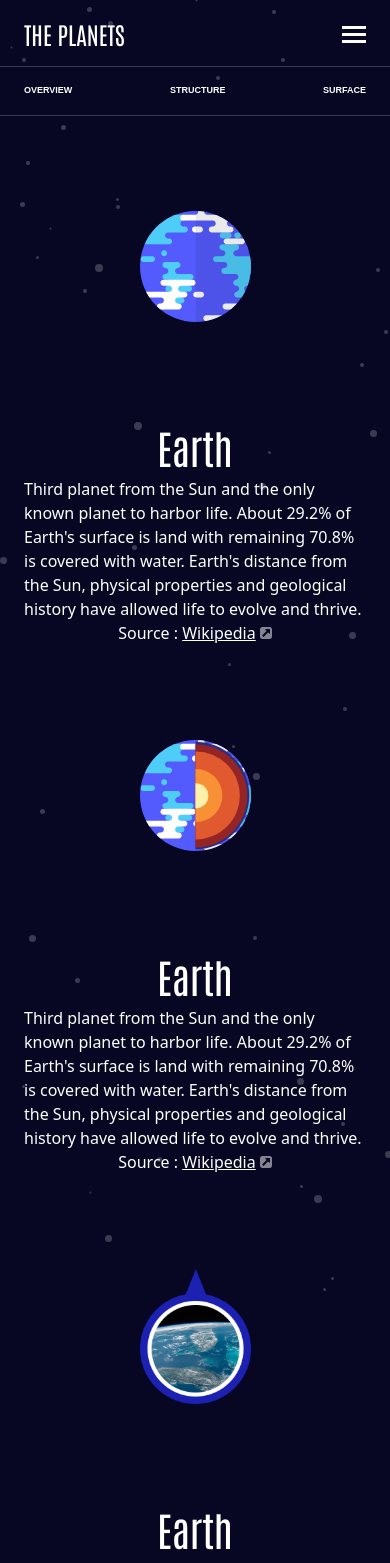
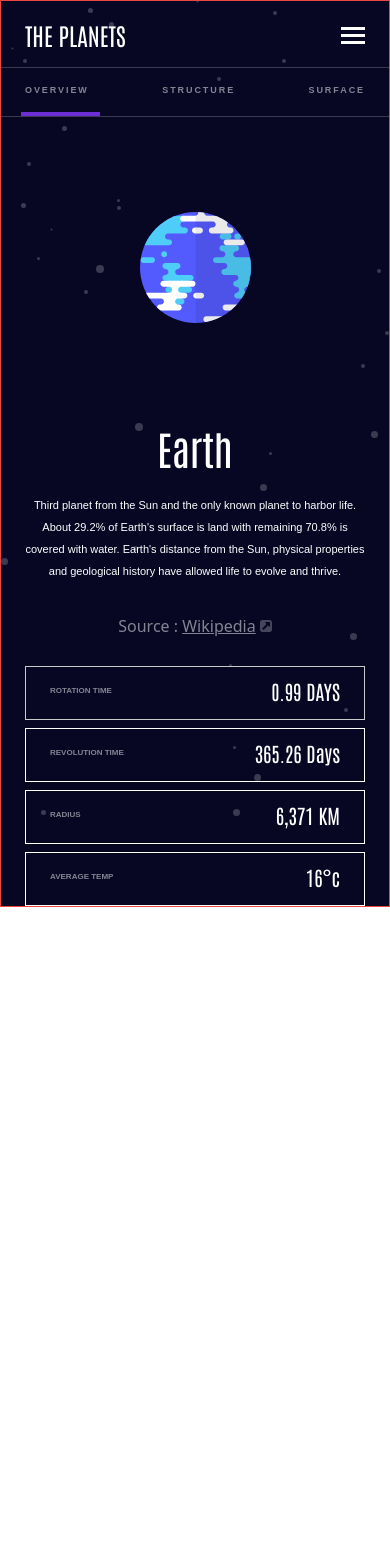
Before and after one commit to dlkokhta/planets-fact-site, a React (Vite) app: page /main/earth in a window 390 px wide. Shown: the top 1563 px of the page. After the commit the page ends 907 px from the top, so only its background shows below. Built offline with nearby package versions, Linux system fonts and the light colour scheme.

Commit message:
finished mobile version

```diff
--- a/src/App.jsx
+++ b/src/App.jsx
@@ -5,7 +5,7 @@ import MainNavigation from "./components/MainNavigation";
 function App() {
   return (
     <div className="reset ">
-      <div className=" bg-image w-screen min-h-screen">
+      <div className=" bg-image w-screen min-h-screen border border-red-500 ">
         <MainNavigation />
 
         <Routes>
--- a/src/pages/PlanetsName.jsx
+++ b/src/pages/PlanetsName.jsx
@@ -4,25 +4,28 @@ import React, { useState } from "react";
 
 function PlanetsName() {
   const { name } = useParams();
-  const [overviewVisible, setOverviewVisible] = useState(true);
-  const [structureVisible, setStructureVisible] = useState(false);
-  const [surfaceVisible, setSurfaceVisible] = useState(false);
+  // const [overviewVisible, setOverviewVisible] = useState(true);
+  // const [structureVisible, setStructureVisible] = useState(false);
+  // const [surfaceVisible, setSurfaceVisible] = useState(false);
   console.log(name);
+  const [currentSection, setCurrentSection] = useState("overview");
 
   const planetData = planetsData.find(
     (item) => item.name.toUpperCase() === name.toUpperCase()
   );
 
+  console.log(planetData.color);
+
   const overviewClickHandler = () => {
-    setOverviewVisible(false);
+    setCurrentSection("overview");
   };
 
   const structureClickHandler = () => {
-    setStructureVisible(false);
+    setCurrentSection("structure");
   };
 
   const surfaceClickHandler = () => {
-    setStructureVisible(false);
+    setCurrentSection("surface");
   };
 
   return (
@@ -31,40 +34,109 @@ function PlanetsName() {
         <div>
           <div className="flex justify-between items-center p-[17px] pr-[24px] pl-[24px]">
             <h1
-              className="text-white text-[9px] font-spartan font-bold"
+              className="text-white text-[9px] font-spartan font-bold tracking-[1.93px] leading-[10px] opacity-[50%] cursor-pointer hover:text-white hover:opacity-[100] "
               onClick={overviewClickHandler}
             >
               OVERVIEW
             </h1>
+
             <h1
-              className="text-white text-[9px] font-spartan font-bold"
+              className="text-white text-[9px] font-spartan font-bold tracking-[1.93px] leading-[10px] opacity-[50%] cursor-pointer  hover:text-white hover:opacity-[100]"
               onClick={structureClickHandler}
             >
               STRUCTURE
             </h1>
             <h1
-              className="text-white text-[9px] font-spartan font-bold"
+              className="text-white text-[9px] font-spartan font-bold tracking-[1.93px] leading-[10px] opacity-[50%] cursor-pointer  hover:text-white hover:opacity-[100]"
               onClick={surfaceClickHandler}
             >
               SURFACE
             </h1>
           </div>
+          <div className="  flex  ml-[20px] mr-[15px] ">
+            <div
+              style={
+                currentSection === "overview"
+                  ? {
+                      background: planetData.color,
+                    }
+                  : currentSection === "structure"
+                  ? {
+                      background: "#070724",
+                    }
+                  : {
+                      background: "#070724",
+                    }
+              }
+              className="w-[85px] h-[4px] "
+            ></div>
+            <div
+              style={
+                currentSection === "overview"
+                  ? {
+                      background: "#070724",
+                    }
+                  : currentSection === "structure"
+                  ? {
+                      background: planetData.color,
+                    }
+                  : {
+                      background: "#070724",
+                    }
+              }
+              className=" w-[85px] h-[4px] ml-[60px]"
+            ></div>
+            <div
+              style={
+                currentSection === "overview"
+                  ? {
+                      background: "#070724",
+                    }
+                  : currentSection === "structure"
+                  ? {
+                      background: "#070724",
+                    }
+                  : {
+                      background: planetData.color,
+                    }
+              }
+              className=" w-[80px] h-[4px] ml-[60px]"
+            ></div>
+          </div>
           <div className=" h-[1px] bg-white bg-opacity-20 w-[100%] flex "></div>
+        </div>
 
         <div>
           <img
             className=" mx-auto w-[111px] mt-[95px]"
-              src={planetData.images.planet}
+            src={
+              currentSection === "overview"
+                ? planetData.images.planet
+                : currentSection === "structure"
+                ? planetData.images.internal
+                : planetData.images.planet
+            }
           />
-
+          {currentSection === "surface" && (
+            <img
+              src={planetData.images.geology}
+              className="w-[50px] h-[60px] absolute   top-[290px] left-[164px] "
+            />
+          )}
           <div className=" text-white mt-[95px] mb-[28px] pr-[24px]  pl-[24px]">
-              <h1 className=" font-antonio text-center text-[40px] pt-[0]">
+            <h1 className=" font-antonio text-center text-[40px] pt-[0] pb-[16px]">
               {planetData.name}
             </h1>
 
-              <p className="">{planetData.overview.content}</p>
+            <p className=" font-spartan font-[400] text-[11px] leading-[22px]  line-clamp-4  text-center">
+              {currentSection === "overview"
+                ? planetData.overview.content
+                : currentSection === "structure"
+                ? planetData.structure.content
+                : planetData.geology.content}
+            </p>
 
-              <div className=" flex justify-center items-center gap-[4px] ">
+            <div className=" flex justify-center items-center gap-[4px] mt-[32px] opacity-[50%]">
               <a href="{planetData.overview.source}">
                 Source : <u>Wikipedia</u>
               </a>
@@ -79,77 +151,20 @@ function PlanetsName() {
           </div>
         </div>
 
-          <div>
-            <img
-              className=" mx-auto w-[111px] mt-[95px]"
-              src={planetData.images.internal}
-            />
-
-            <div className=" text-white mt-[95px] mb-[28px] pr-[24px]  pl-[24px]">
-              <h1 className=" font-antonio text-center text-[40px] pt-[0]">
-                {planetData.name}
-              </h1>
-
-              <p className="">{planetData.overview.content}</p>
-
-              <div className=" flex justify-center items-center gap-[4px] ">
-                <a href="{planetData.overview.source}">
-                  Source : <u>Wikipedia</u>
-                </a>
-                <svg xmlns="http://www.w3.org/2000/svg" width="12" height="12">
-                  <path
-                    fill="#FFF"
-                    d="M11.34.66C10.9.22 10.37 0 9.75 0h-7.5C1.63 0 1.1.22.66.66.22 1.1 0 1.63 0 2.25v7.5c0 .62.22 1.15.66 1.59.44.44.97.66 1.59.66h7.5c.62 0 1.15-.22 1.59-.66.44-.44.66-.97.66-1.59v-7.5c0-.62-.22-1.15-.66-1.59zM10 6.25a.467.467 0 01-.305.46.544.544 0 01-.195.04.465.465 0 01-.352-.149L8.023 5.476 3.852 9.648a.481.481 0 01-.352.149.48.48 0 01-.352-.149l-.796-.797a.48.48 0 01-.149-.351.48.48 0 01.149-.352l4.172-4.172-1.125-1.125c-.162-.15-.198-.333-.11-.546A.467.467 0 015.75 2H9.5c.135 0 .253.05.352.148A.48.48 0 0110 2.5v3.75z"
-                    opacity=".5"
-                  />
-                </svg>
-              </div>
-            </div>
-          </div>
-
-          <div>
-            <img
-              className=" mx-auto w-[111px] mt-[95px]"
-              src={planetData.images.geology}
-            />
-
-            <div className=" text-white mt-[95px] mb-[28px] pr-[24px]  pl-[24px]">
-              <h1 className=" font-antonio text-center text-[40px] pt-[0]">
-                {planetData.name}
-              </h1>
-
-              <p className="">{planetData.overview.content}</p>
-
-              <div className=" flex justify-center items-center gap-[4px] ">
-                <a href="{planetData.overview.source}">
-                  Source : <u>Wikipedia</u>
-                </a>
-                <svg xmlns="http://www.w3.org/2000/svg" width="12" height="12">
-                  <path
-                    fill="#FFF"
-                    d="M11.34.66C10.9.22 10.37 0 9.75 0h-7.5C1.63 0 1.1.22.66.66.22 1.1 0 1.63 0 2.25v7.5c0 .62.22 1.15.66 1.59.44.44.97.66 1.59.66h7.5c.62 0 1.15-.22 1.59-.66.44-.44.66-.97.66-1.59v-7.5c0-.62-.22-1.15-.66-1.59zM10 6.25a.467.467 0 01-.305.46.544.544 0 01-.195.04.465.465 0 01-.352-.149L8.023 5.476 3.852 9.648a.481.481 0 01-.352.149.48.48 0 01-.352-.149l-.796-.797a.48.48 0 01-.149-.351.48.48 0 01.149-.352l4.172-4.172-1.125-1.125c-.162-.15-.198-.333-.11-.546A.467.467 0 015.75 2H9.5c.135 0 .253.05.352.148A.48.48 0 0110 2.5v3.75z"
-                    opacity=".5"
-                  />
-                </svg>
-              </div>
-            </div>
-          </div>
-        </div>
-
-        <div className="pr-[24px] pl-[24px] flex flex-col gap-[8px]">
+        <div className="pr-[24px] pl-[24px] flex flex-col gap-[8px]  ">
           <div
-            className=" flex justify-between items-center border-solid border-[1px] border-white
-            p-[9px] pr-[24px] pb-[13px] pl-[24px]"
+            className=" flex justify-between items-center border-solid border-[1px] border-[#cbcaca]
+            p-[9px] pr-[24px] pb-[13px] pl-[24px] "
           >
-            <div className=" font-spartan text-[8px] font-bold text-white">
+            <div className=" font-spartan text-[8px] font-bold text-white opacity-[50%]">
               ROTATION TIME
             </div>
-            <div className=" font-antonio text-[20px] font-normal text-white">
+            <div className=" font-antonio text-[20px] font-normal text-white ">
               {planetData.rotation.toUpperCase()}
             </div>
           </div>
           <div className=" flex justify-between items-center  border-solid border-[1px] border-white  p-[9px] pr-[24px] pb-[13px] pl-[24px]">
-            <div className="font-spartan text-[8px] font-bold text-white">
+            <div className="font-spartan text-[8px] font-bold text-white opacity-[50%]">
               REVOLUTION TIME
             </div>
             <div className=" font-antonio text-[20px] font-normal text-white">
@@ -157,7 +172,7 @@ function PlanetsName() {
             </div>
           </div>
           <div className="flex justify-between items-center border-solid border-[1px] border-white  p-[9px] pr-[24px] pb-[13px] pl-[24px]">
-            <div className="font-spartan text-[8px] font-bold text-white">
+            <div className="font-spartan text-[8px] font-bold text-white opacity-[50%]">
               RADIUS
             </div>
             <div className=" font-antonio text-[20px] font-normal text-white">
@@ -165,7 +180,7 @@ function PlanetsName() {
             </div>
           </div>
           <div className=" flex justify-between items-center border-solid border-[1px] border-white  p-[9px] pr-[24px] pb-[13px] pl-[24px]">
-            <div className="font-spartan text-[8px] font-bold text-white">
+            <div className="font-spartan text-[8px] font-bold text-white opacity-[50%]">
               AVERAGE TEMP
             </div>
             <div className=" font-antonio text-[20px] font-normal text-white">
--- a/tailwind.config.js
+++ b/tailwind.config.js
@@ -10,6 +10,22 @@ export default {
 
       spartan: ["Spartan", "sans-serif"],
     },
+    screens: {
+      sm: "640px",
+      // => @media (min-width: 640px) { ... }
+
+      md: "768px",
+      // => @media (min-width: 768px) { ... }
+
+      lg: "1024px",
+      // => @media (min-width: 1024px) { ... }
+
+      xl: "1280px",
+      // => @media (min-width: 1280px) { ... }
+
+      "2xl": "1536px",
+      // => @media (min-width: 1536px) { ... }
+    },
   },
   plugins: [],
 };
```
Also changed, not shown: src/components/MainNavigation.jsx (+37 -6 lines), src/data/data.json (+23 -8 lines). Lines whose indentation alone changed are shown as unchanged.
